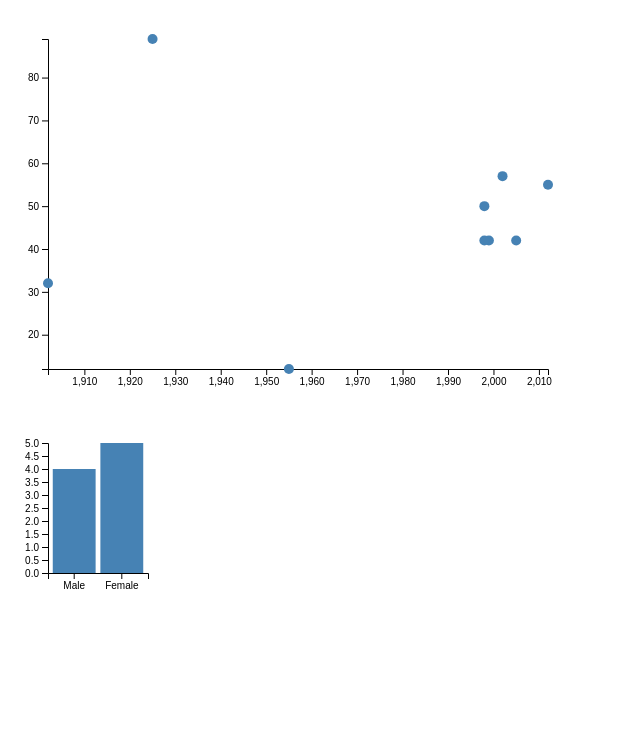
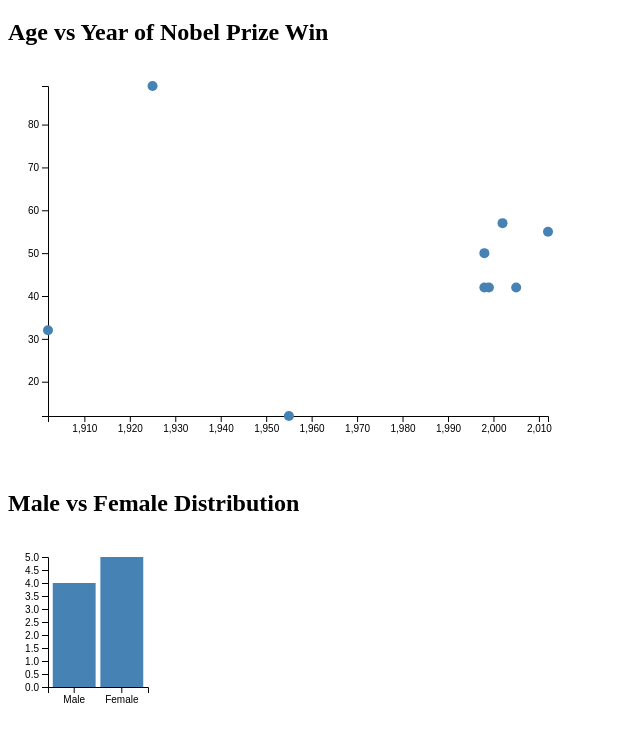
Before and after one commit to gkech/dataviz, a plain HTML site: page nobel/index.html in a window 1280 px wide. Shown: the part 61-802 px from the top of the page, without its empty margins (0-640 px from the left). Drawn offline with nearby package versions, Linux system fonts and the light colour scheme.

Commit message:
add titles

```diff
--- a/nobel/index.html
+++ b/nobel/index.html
@@ -9,8 +9,12 @@
 <body>
   <h1>Nobel Prize Visualization</h1>
 
-  <div id="scatterplot"></div>
-  <div id="barchart"></div>
+  <div id="scatterplot">
+    <h2>Age vs Year of Nobel Prize Win</h2>
+  </div>
+  <div id="barchart">
+    <h2>Male vs Female Distribution</h2>
+  </div>
 
   <script>
     // Sample data
```
